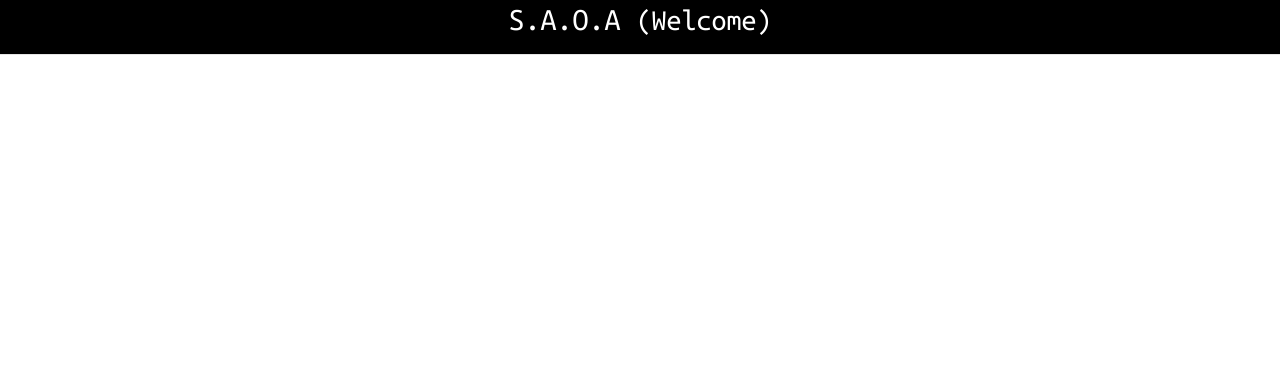
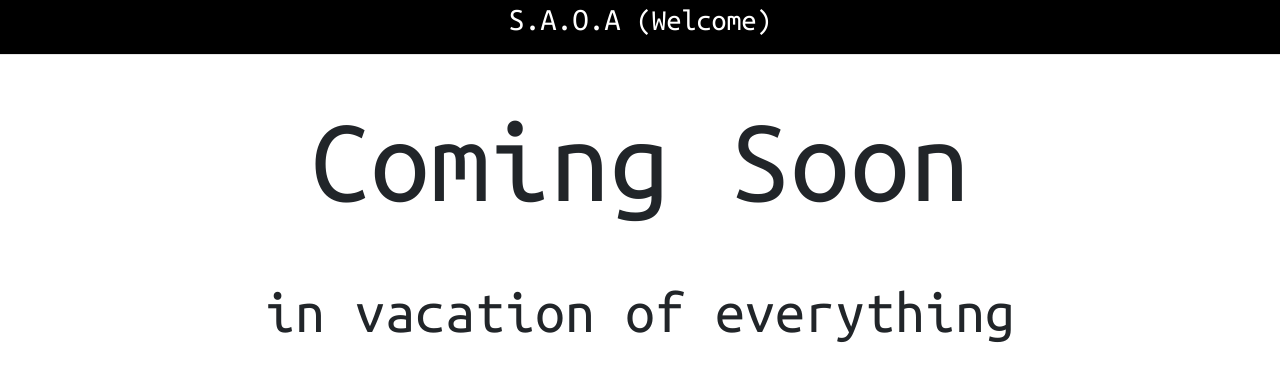
Before and after one commit to DonSaul/resume, a plain HTML site: page public/index.html in a window 1280 px wide. Drawn offline with nearby package versions, Linux system fonts and the light colour scheme; some packages are replaced by stand-ins of ours.

Commit message:
Vacation

```diff
--- a/public/index.html
+++ b/public/index.html
@@ -35,8 +35,8 @@
 
 
 
-
-
+<p id="madre">Coming Soon</p>
+<p id="madre2">in vacation of everything</p>
     </div>
     <div>
 
--- a/public/main.css
+++ b/public/main.css
@@ -77,3 +77,9 @@ body{
   background-color: white;
   color:black;
 }
+#madre
+{font-size: 120px;
+text-align: center;}
+#madre2
+{font-size: 60px;
+text-align: center;}
```
